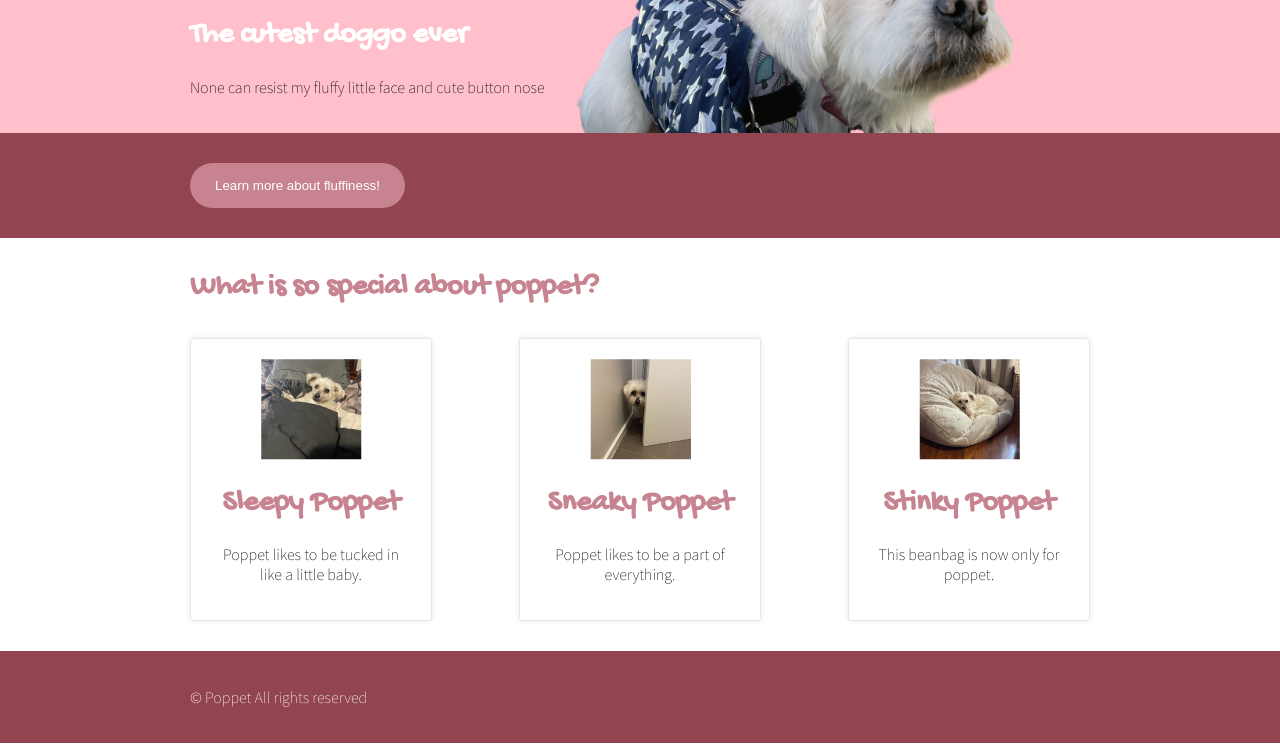
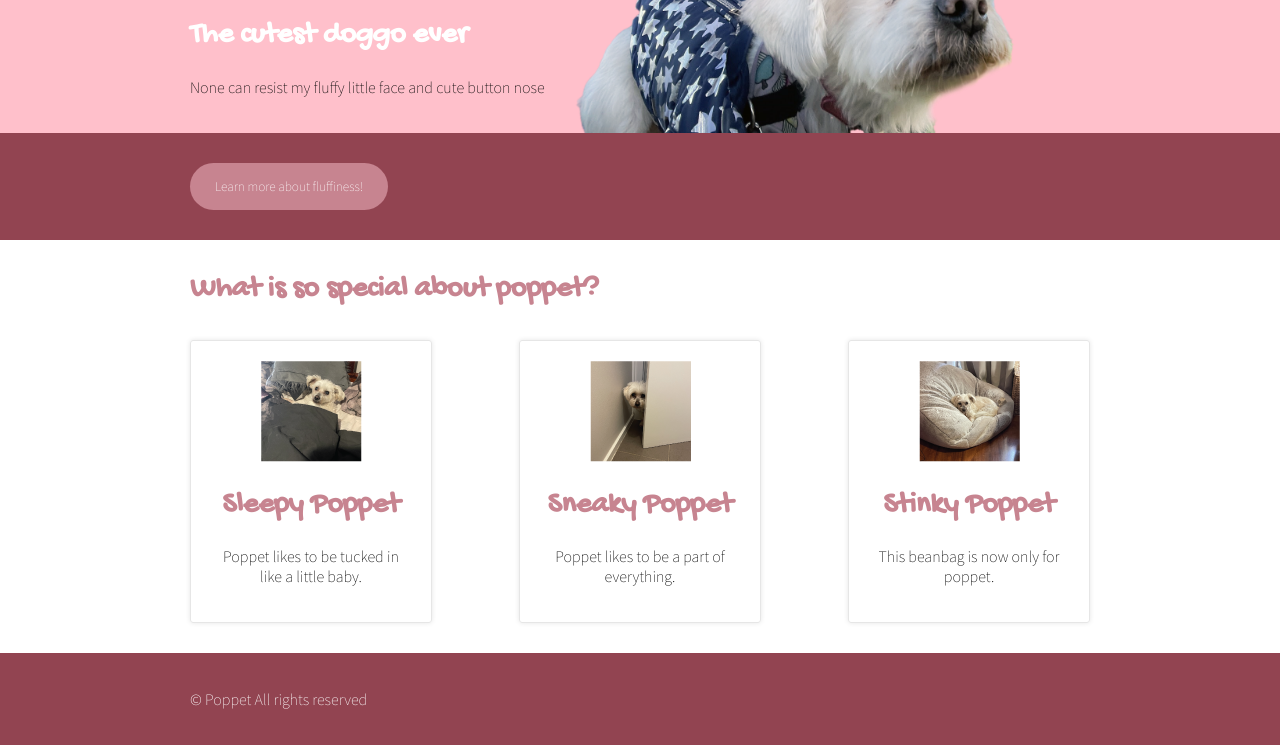
Before and after one commit to Gumboots1993/landing, a plain HTML site: page index.html in a window 1280 px wide. Shown: the part 173-918 px from the top of the page. Drawn offline with Linux system fonts and the light colour scheme; a web font is replaced by a local one.

Commit message:
updated button font

```diff
--- a/css/components/button.css
+++ b/css/components/button.css
@@ -4,6 +4,7 @@
   padding: 15px 25px;
   border-radius: 50px;
   border: none;
+  font-family: 'Source Sans Pro', sans-serif;
 }
 
 .button:hover {
```
